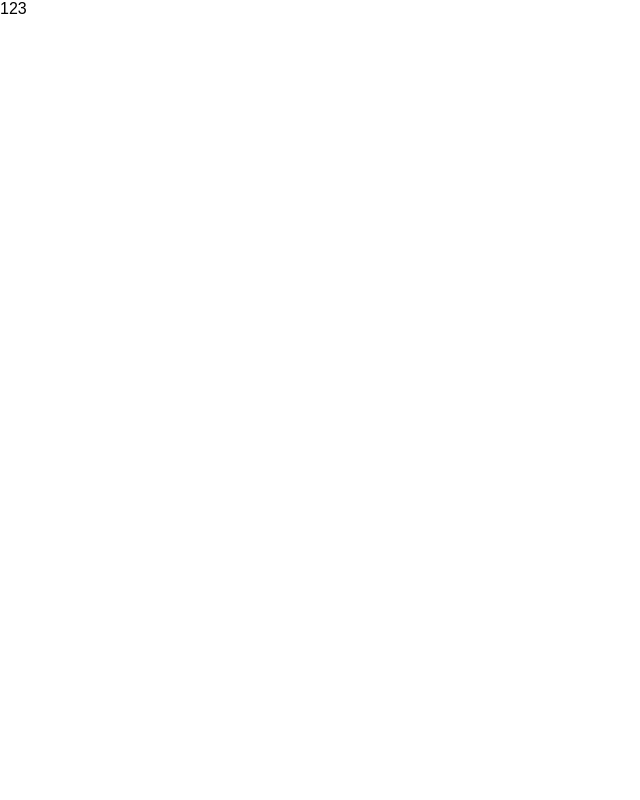
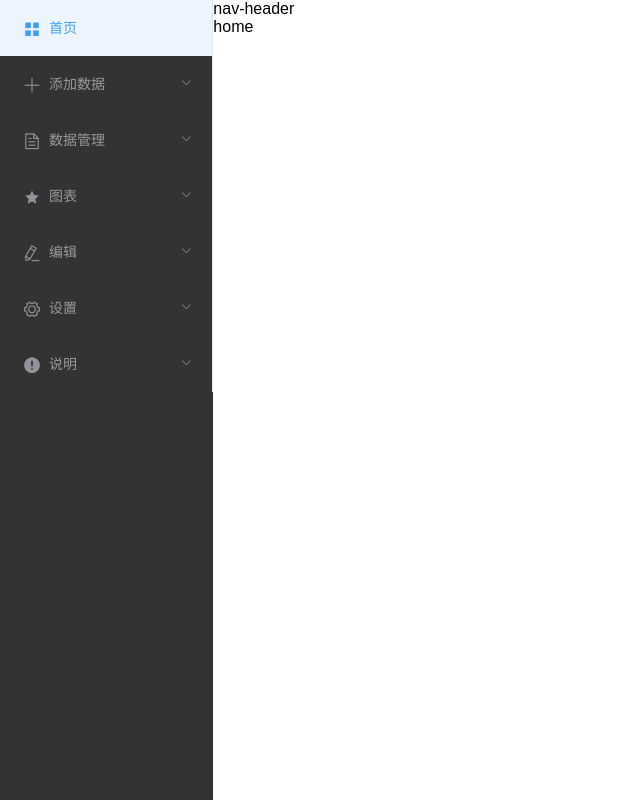
Before and after one commit to Jesse-20/mall-manage, a Vue app: page /#/manage in a window 1280 px wide. Shown: the whole page, without its empty margins (0-640 px from the left). Built offline with nearby package versions, Linux system fonts and the light colour scheme.

Commit message:
manage页面的路由配置

```diff
--- a/src/pages/manage.vue
+++ b/src/pages/manage.vue
@@ -1,11 +1,87 @@
 <template>
-  <div class="manage-container fillcontain">123</div>
+  <div class="manage-container fillcontain">
+    <el-row style="height: 100%">
+      <el-col :span="4" style="min-height: 100%">
+        <el-menu
+          :default-active="defaultActive"
+          style="min-height: 100%"
+          router
+        >
+          <el-menu-item index="manage"
+            ><i class="el-icon-menu"></i>首页</el-menu-item
+          >
+          <el-submenu index="2">
+            <template slot="title"
+              ><i class="el-icon-plus"></i>添加数据</template
+            >
+            <el-menu-item index="addGoods">添加商品</el-menu-item>
+          </el-submenu>
+          <el-submenu index="3">
+            <template slot="title"
+              ><i class="el-icon-document"></i>数据管理</template
+            >
+            <el-menu-item index="userList">用户列表</el-menu-item>
+            <el-menu-item index="goodList">商品列表</el-menu-item>
+            <el-menu-item index="orderList">订单列表</el-menu-item>
+            <el-menu-item index="adminList">管理员列表</el-menu-item>
+          </el-submenu>
+          <el-submenu index="4"
+            ><template slot="title"
+              ><i class="el-icon-star-on"></i>图表</template
+            >
+            <el-menu-item index="visitor">用户分布</el-menu-item>
+          </el-submenu>
+          <el-submenu index="5">
+            <template slot="title"><i class="el-icon-edit"></i>编辑</template>
+            <el-menu-item index="textEdit">文本编辑</el-menu-item>
+          </el-submenu>
+          <el-submenu index="6">
+            <template slot="title"
+              ><i class="el-icon-setting"></i>设置</template
+            >
+            <el-menu-item index="adminSet">管理员设置</el-menu-item>
+          </el-submenu>
+          <el-submenu index="7"
+            ><template slot="title"
+              ><i class="el-icon-warning"></i>说明</template
+            >
+            <el-menu-item index="explain">说明</el-menu-item></el-submenu
+          >
+        </el-menu>
+      </el-col>
+      <el-col :span="20" style="height: 100%; overflow: auto">
+        <nav-header></nav-header>
+        <keep-alive> <router-view></router-view> </keep-alive
+      ></el-col>
+    </el-row>
+  </div>
 </template>
 <script>
+import NavHeader from "./../components/NavHeader";
 export default {
   name: "manage",
+  components: {
+    NavHeader,
+  },
+  computed: {
+    defaultActive: function () {
+      return this.$route.path.replace("/", "");
+    },
+  },
 };
 </script>
-<style lang="scss" scoped>
+<style lang="scss">
 @import "./../assets/scss/config.scss";
+.el-col-4 {
+  background-color: $colorD;
+}
+.el-menu {
+  background-color: $colorD;
+}
+.el-menu-item {
+  color: $colorB;
+}
+.el-submenu__title {
+  color: $colorB;
+}
 </style>
--- a/src/router/index.js
+++ b/src/router/index.js
@@ -25,10 +25,11 @@ export default new VueRouter({
         {
             path: '/manage',
             name: 'manage',
+            redirect:'/',
             component: Manage,
             children: [
                 {
-                    path: '',
+                    path: '/',
                     name: 'home',
                     component: Home,
                     meta:[],
```
